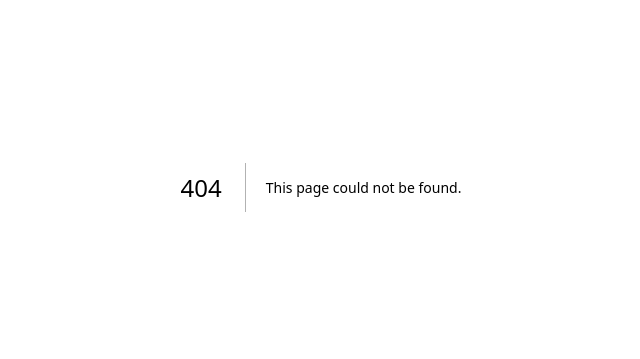
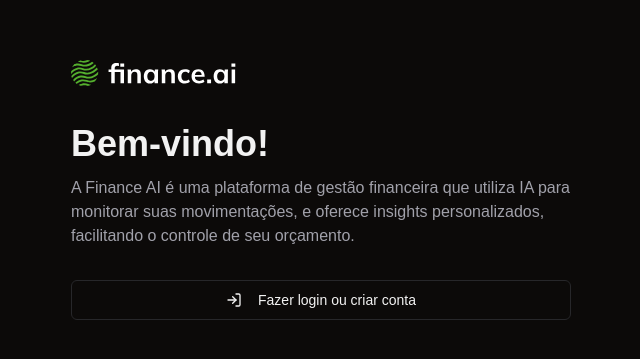
Before and after one commit to TiagoCoder2022/finance-ai, a Next.js app: page /login in a window 1280 px wide. Before the commit this address had no page. Shown: the part 213-572 px from the top of the page, without its empty margins (319-959 px from the left). Built offline with nearby package versions, Linux system fonts and the light colour scheme.

Commit message:
feat: add login page

```diff
--- a/app/layout.tsx
+++ b/app/layout.tsx
@@ -17,7 +17,7 @@ export const metadata: Metadata = {
   title: "Create Next App",
   description: "Generated by create next app",
 };
-
+//AULA 2 51 min
 export default function RootLayout({
   children,
 }: Readonly<{
--- /dev/null
+++ b/app/login/page.tsx
@@ -0,0 +1,35 @@
+import Image from "next/image";
+import { Button } from "../_components/ui/button";
+import { LogInIcon } from "lucide-react";
+
+const LoginPage = () => {
+    return (
+        <div className="flex items-center justify-center h-full px-5">
+
+            <div className="max-w-[500px] text-center sm:text-left">
+                <Image
+                    src="/login.svg"
+                    width={173}
+                    height={39}
+                    alt="Faça login"
+                    className="mb-8 mx-auto sm:mx-0"
+                />
+
+                <h1 className="text-4xl font-bold mb-3">Bem-vindo!</h1>
+
+                <p className="mb-8 text-muted-foreground">
+                    A Finance AI é uma plataforma de gestão financeira que utiliza IA para
+                    monitorar suas movimentações, e oferece insights personalizados,
+                    facilitando o controle de seu orçamento.
+                </p>
+
+                <Button variant="outline" className="w-full">
+                    <LogInIcon className="mr-2" />
+                    Fazer login ou criar conta
+                </Button>
+            </div>
+        </div>
+     );
+}
+
+export default LoginPage;
--- a/app/page.tsx
+++ b/app/page.tsx
@@ -1,7 +1,9 @@
+import { Button } from "./_components/ui/button";
+
 const Home = () => {
   return (
-    <h1>Home page</h1>
-   );
+    <Button> buton</Button>
+  );
 }
 
 export default Home;
--- a/app/subscription/page.tsx
+++ b/app/subscription/page.tsx
@@ -1,7 +1,7 @@
-const Subscription = () => {
+const SubscriptionPage = () => {
     return (
         <h1>Subscription Page</h1>
     );
 }
 
-export default Subscription;
+export default SubscriptionPage;
--- a/app/transactions/page.tsx
+++ b/app/transactions/page.tsx
@@ -1,7 +1,7 @@
-const Transactions = () => {
+const TransactionsPage = () => {
     return (
         <h1>Transaction Page</h1>
     );
 }
 
-export default Transactions;
+export default TransactionsPage;
```
Also changed, not shown: public/login.svg (added).
